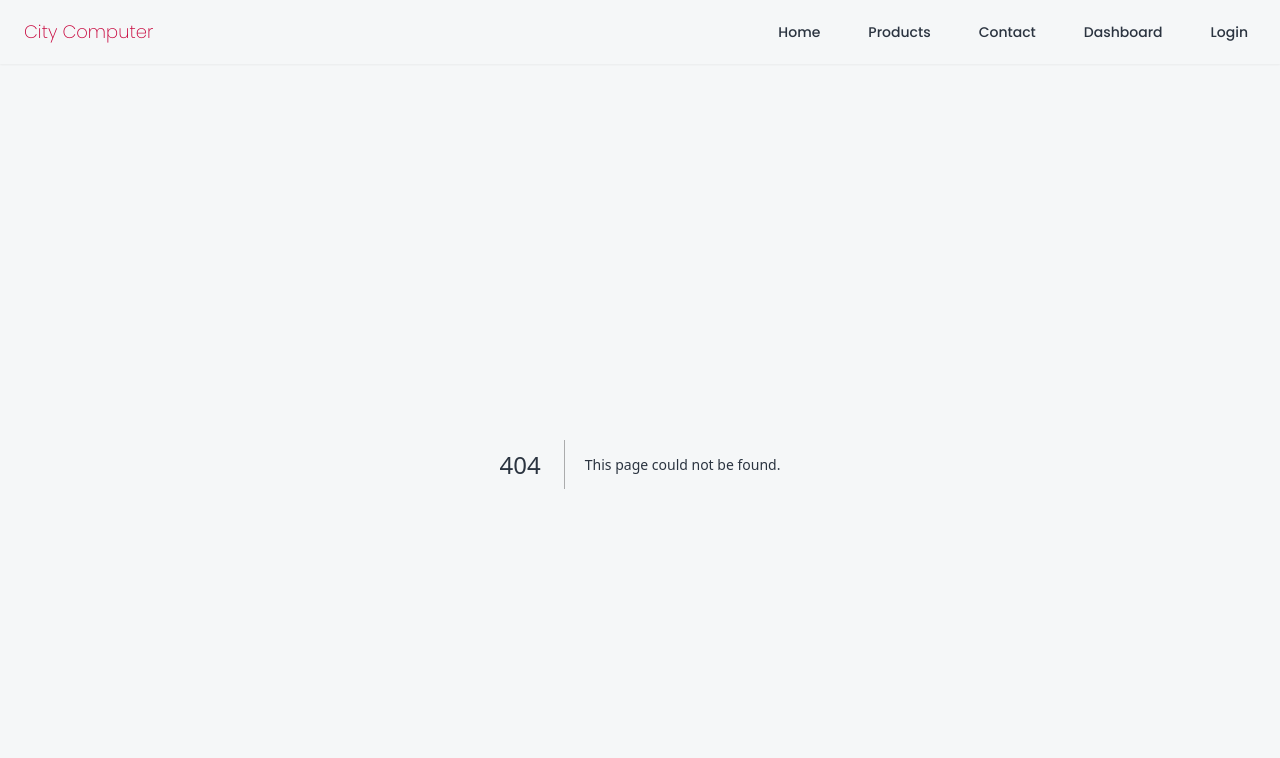
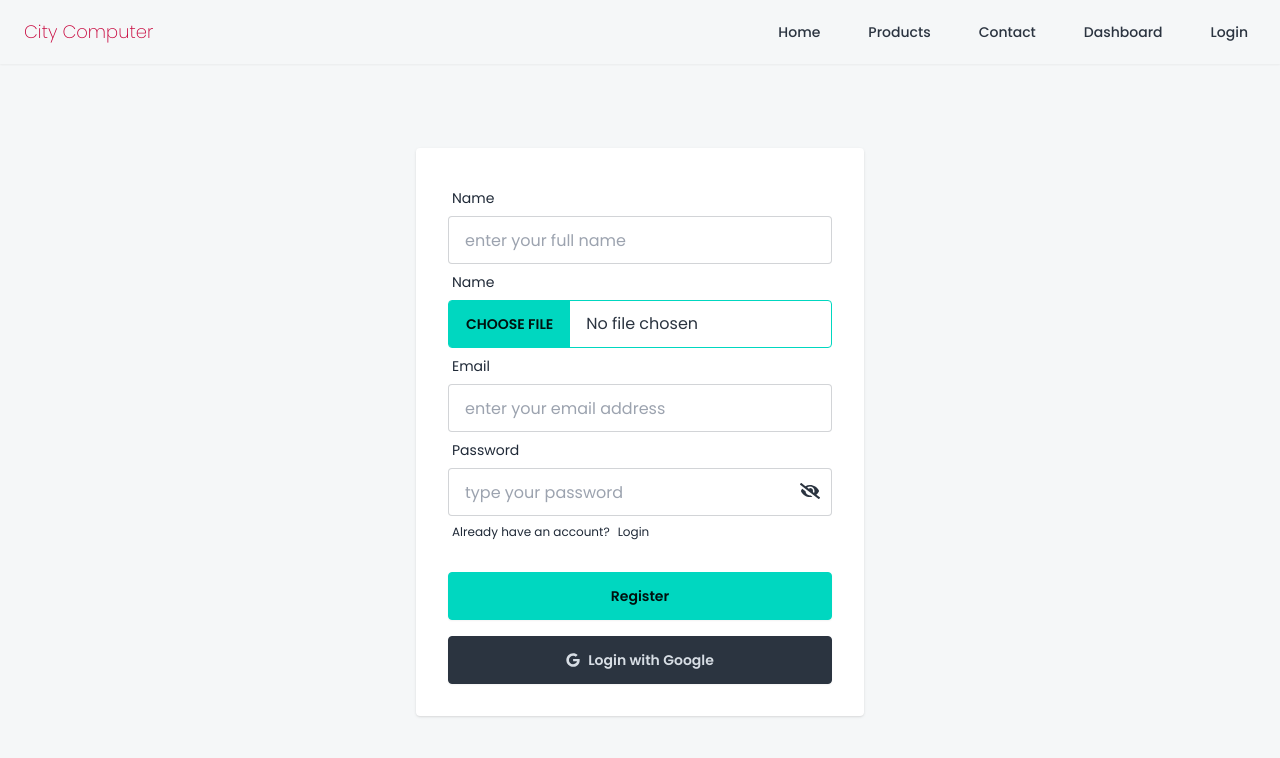
Before and after one commit to naimuddin94/computer-shop-client, a Next.js app: page /register in a window 1280 px wide. Before the commit this address had no page. Shown: the top 758 px of the page. Built offline with nearby package versions, Linux system fonts and the light colour scheme.

Commit message:
create reusable input field

```diff
--- /dev/null
+++ b/src/app/register/page.tsx
@@ -0,0 +1,15 @@
+import { RegisterForm, SocialLogin } from '@/components';
+
+
+const RegisterPage = () => {
+    return (
+      <div className="flex justify-center items-center min-h-[calc(100vh-64px)] relative">
+        <div className="max-w-md rounded shadow bg-white card-body my-10">
+          <RegisterForm />
+          <SocialLogin />
+        </div>
+      </div>
+    );
+};
+
+export default RegisterPage;
--- a/src/components/index.ts
+++ b/src/components/index.ts
@@ -1,4 +1,5 @@
 import LoginForm from "./login/LoginForm";
+import RegisterForm from "./register/RegisterForm";
 import SocialLogin from "./shared/SocialLogin";
 
-export { LoginForm, SocialLogin };
+export { LoginForm, SocialLogin, RegisterForm };
--- a/src/components/login/LoginForm.tsx
+++ b/src/components/login/LoginForm.tsx
@@ -1,52 +1,16 @@
-"use client";
-import { useState } from "react";
-import { FaEye, FaEyeSlash } from "react-icons/fa";
+import InputField from "../utility/InputField";
+import PasswordField from "../utility/PasswordField";
 
 const LoginForm = () => {
-  const [showPassword, setShowPassword] = useState(false);
   return (
-    <form className="">
-      <div className="form-control">
-        <label className="label">
-          <span className="label-text">Email</span>
-        </label>
-        <input
-          type="email"
-          placeholder="your email address"
-          className="input input-bordered rounded"
-          required
-        />
-      </div>
-      <div className="form-control">
-        <label className="label">
-          <span className="label-text">Password</span>
-        </label>
-        <div className="relative">
-          <input
-            type={showPassword ? "text" : "password"}
-            placeholder="type your password"
-            className="input input-bordered rounded w-full"
-            required
-          />
-          {showPassword ? (
-            <FaEye
-              onClick={() => setShowPassword(!showPassword)}
-              className="absolute right-3 top-[28%] text-xl cursor-pointer"
-            />
-          ) : (
-            <FaEyeSlash
-              onClick={() => setShowPassword(!showPassword)}
-              className="absolute right-3 top-[28%] text-xl cursor-pointer"
-            />
-          )}
-        </div>
-        <label className="label">
-          <a href="#" className="label-text-alt">
-            New to here?
-            <span className=" link link-hover">Register</span>
-          </a>
-        </label>
-      </div>
+    <form>
+      <InputField
+        label="Email"
+        type="email"
+        name="email"
+        placeholder="enter your email address"
+      />
+      <PasswordField text="New to here?" path="/register" urlName="Register" />
       <div className="form-control mt-6">
         <button className="btn btn-accent rounded">Login</button>
       </div>
--- /dev/null
+++ b/src/components/register/RegisterForm.tsx
@@ -0,0 +1,38 @@
+"use client";
+import Link from "next/link";
+import { useState } from "react";
+import { FaEye, FaEyeSlash } from "react-icons/fa";
+import PasswordField from "../utility/PasswordField";
+import InputField from "../utility/InputField";
+
+const RegisterForm = () => {
+  const [showPassword, setShowPassword] = useState(false);
+  return (
+    <form>
+      <InputField label="Name" placeholder="enter your full name" name="name" />
+      <InputField
+        label="Name"
+        type="file"
+        placeholder="enter your full name"
+        name="photo"
+        styles="file-input file-input-bordered file-input-accent rounded"
+      />
+      <InputField
+        label="Email"
+        placeholder="enter your email address"
+        type="email"
+        name="email"
+      />
+      <PasswordField
+        text="Already have an account?"
+        path="/login"
+        urlName="Login"
+      />
+      <div className="form-control mt-6">
+        <button className="btn btn-accent rounded">Register</button>
+      </div>
+    </form>
+  );
+};
+
+export default RegisterForm;
--- a/src/components/shared/Navbar.tsx
+++ b/src/components/shared/Navbar.tsx
@@ -8,7 +8,7 @@ const Navbar = ({ children }: ChildrenProps) => {
       <input id="my-drawer-3" type="checkbox" className="drawer-toggle" />
       <div className="drawer-content flex flex-col">
         {/* Navbar */}
-        <div className="w-full navbar h-12 sticky top-0 shadow-sm">
+        <div className="w-full navbar h-12 sticky top-0 shadow-sm z-50 bg-cream">
           <div className="flex-none lg:hidden">
             <label
               htmlFor="my-drawer-3"
@@ -39,7 +39,9 @@ const Navbar = ({ children }: ChildrenProps) => {
         ></label>
         <ul className="menu p-4 w-80 min-h-full bg-cream space-y-2">
           {/* Sidebar content here */}
-          <h1 className="text-lg font-extralight text-theme-color-200">City Computer</h1>
+          <h1 className="text-lg font-extralight text-theme-color-200">
+            City Computer
+          </h1>
           <hr className="text-theme-color-200" />
           <NavItems />
         </ul>
--- /dev/null
+++ b/src/components/utility/InputField.tsx
@@ -0,0 +1,26 @@
+import { InputFieldProps } from "@/types/types";
+
+const InputField = ({
+  label,
+  type = "text",
+  name,
+  placeholder,
+  styles = "input input-bordered rounded",
+}: InputFieldProps) => {
+  return (
+    <div className="form-control">
+      <label className="label">
+        <span className="label-text">{label}</span>
+      </label>
+      <input
+        name={name}
+        type={type}
+        placeholder={placeholder}
+        className={styles}
+        required
+      />
+    </div>
+  );
+};
+
+export default InputField;
--- /dev/null
+++ b/src/components/utility/PasswordField.tsx
@@ -0,0 +1,46 @@
+"use client";
+import { PasswordFieldProps } from "@/types/types";
+import Link from "next/link";
+import { useState } from "react";
+import { FaEye, FaEyeSlash } from "react-icons/fa";
+
+const PasswordField = ({ text, path, urlName }: PasswordFieldProps) => {
+  const [showPassword, setShowPassword] = useState(false);
+  return (
+    <div className="form-control">
+      <label className="label">
+        <span className="label-text">Password</span>
+      </label>
+      <div className="relative">
+        <input
+          name="password"
+          type={showPassword ? "text" : "password"}
+          placeholder="type your password"
+          className="input input-bordered rounded w-full"
+          required
+        />
+        {showPassword ? (
+          <FaEye
+            onClick={() => setShowPassword(!showPassword)}
+            className="absolute right-3 top-[28%] text-xl cursor-pointer"
+          />
+        ) : (
+          <FaEyeSlash
+            onClick={() => setShowPassword(!showPassword)}
+            className="absolute right-3 top-[28%] text-xl cursor-pointer"
+          />
+        )}
+      </div>
+      <label className="label">
+        <span className="label-text-alt">
+          {text}
+          <Link href={path} className="link link-hover ml-2">
+            {urlName}
+          </Link>
+        </span>
+      </label>
+    </div>
+  );
+};
+
+export default PasswordField;
```
Also changed, not shown: src/types/types.ts (+14 -0 lines).
